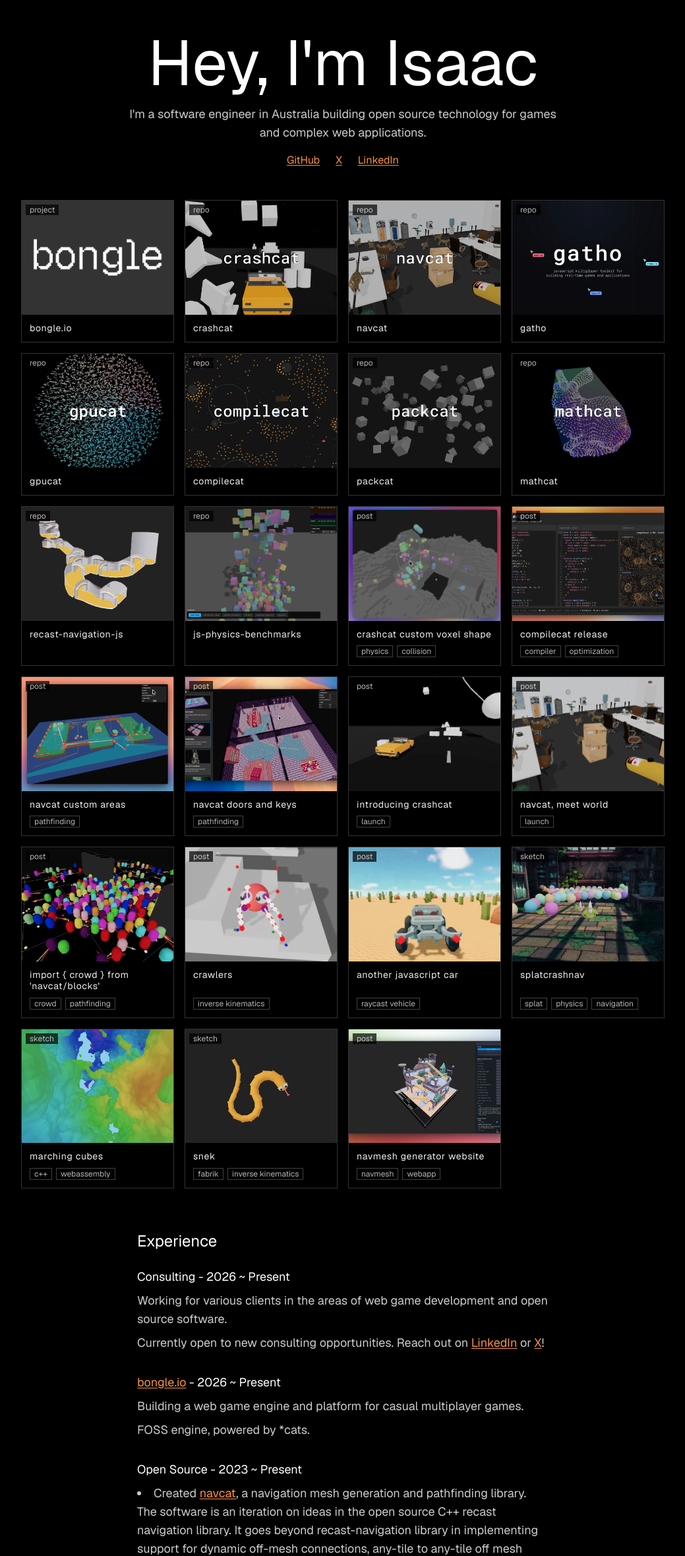
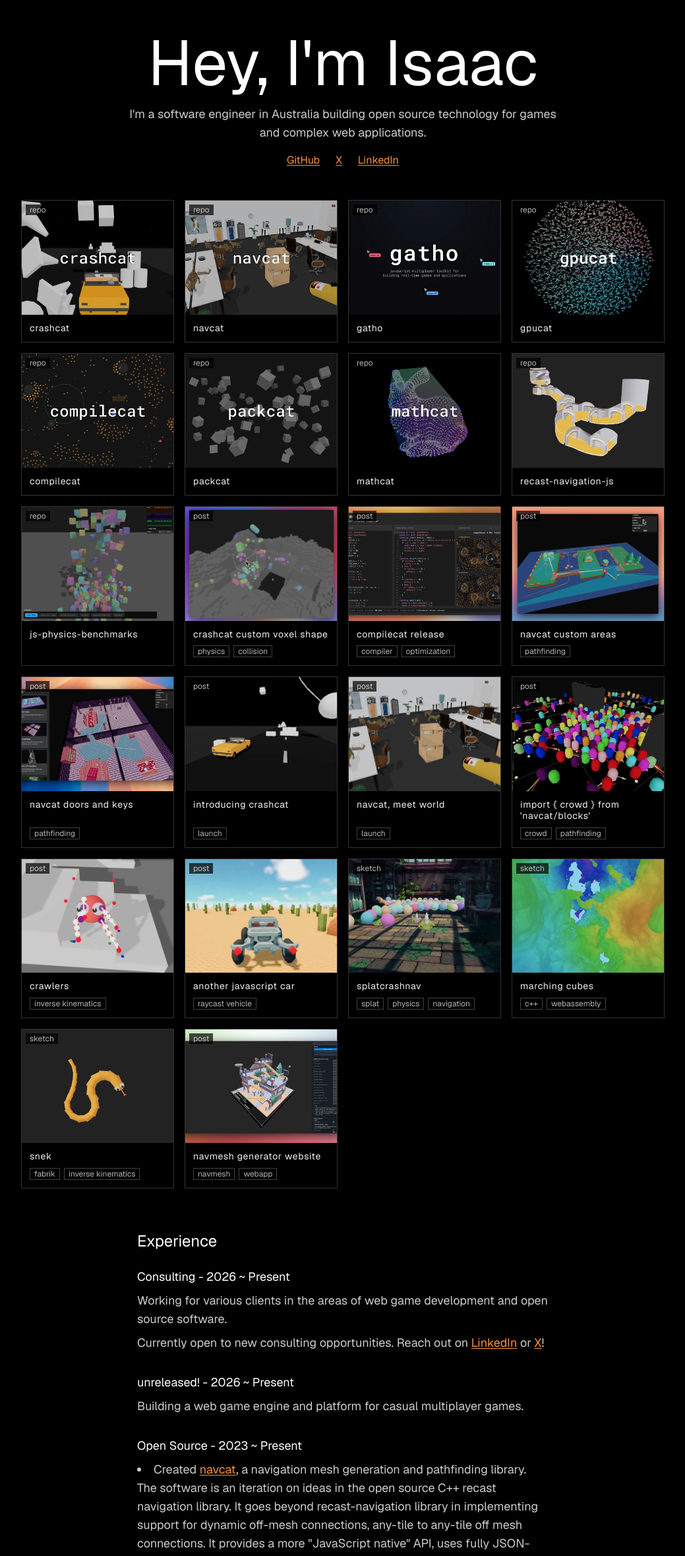
Before and after one commit to isaac-mason/website, a React (Vite) app in the folder home/: page / in a window 1280 px wide. Shown: the part 113-2471 px from the top of the page at 66% size, without its empty margins (120-1159 px from the left). Built offline with nearby package versions, Linux system fonts and the light colour scheme.

Commit message:
feat: content updates

```diff
--- a/home/src/homepage.tsx
+++ b/home/src/homepage.tsx
@@ -12,12 +12,6 @@ type RepoEntry = EntryBase & { type: 'repo' };
 type Entry = ProjectEntry | PostEntry | SketchEntry | RepoEntry;
 
 const entries: Entry[] = [
-    {
-        type: 'project',
-        title: 'bongle.io',
-        image: 'bongle-cover.webp',
-        url: 'https://bongle.io/',
-    },
     {
         type: 'repo',
         title: 'crashcat',
@@ -251,13 +245,10 @@ export function Homepage() {
                     </div>
                     <div>
                         <h3 className="text-white text-base md:text-lg">
-                            <Link href="https://bongle.io/">bongle.io</Link> - 2026 ~ Present
+                            unreleased! - 2026 ~ Present
                         </h3>
                         <p className="mt-2 text-white/80">
                             Building a web game engine and platform for casual multiplayer games.
-                        </p>
-                        <p className="mt-2 text-white/80">
-                            FOSS engine, powered by *cats.
                         </p>
                     </div>
                     <div>
```
